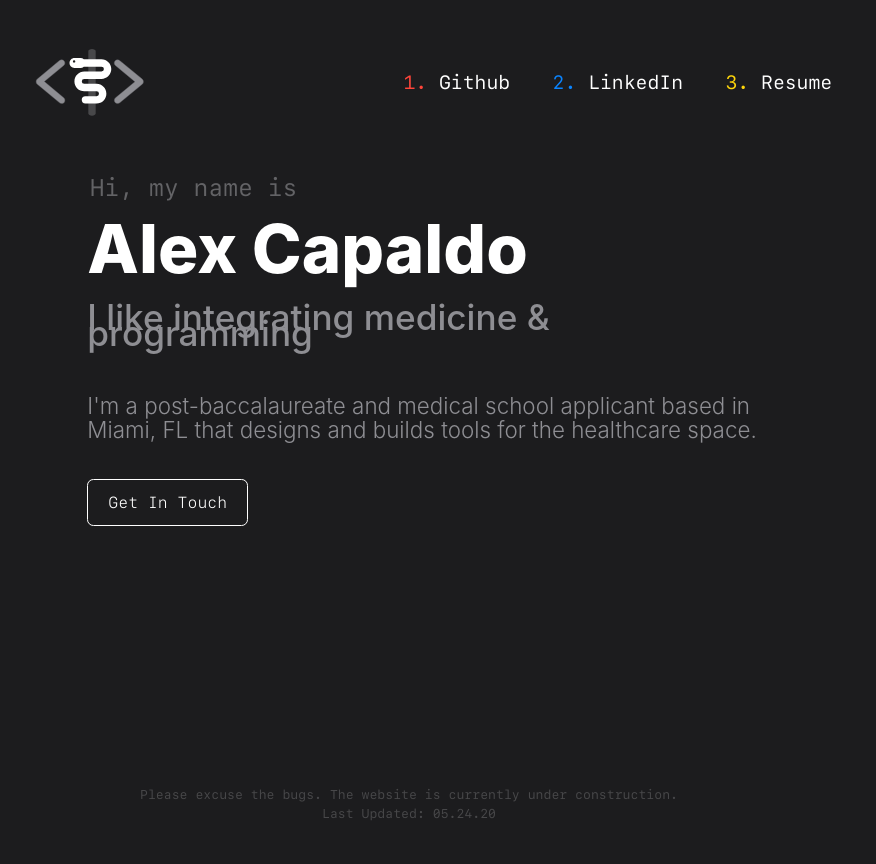
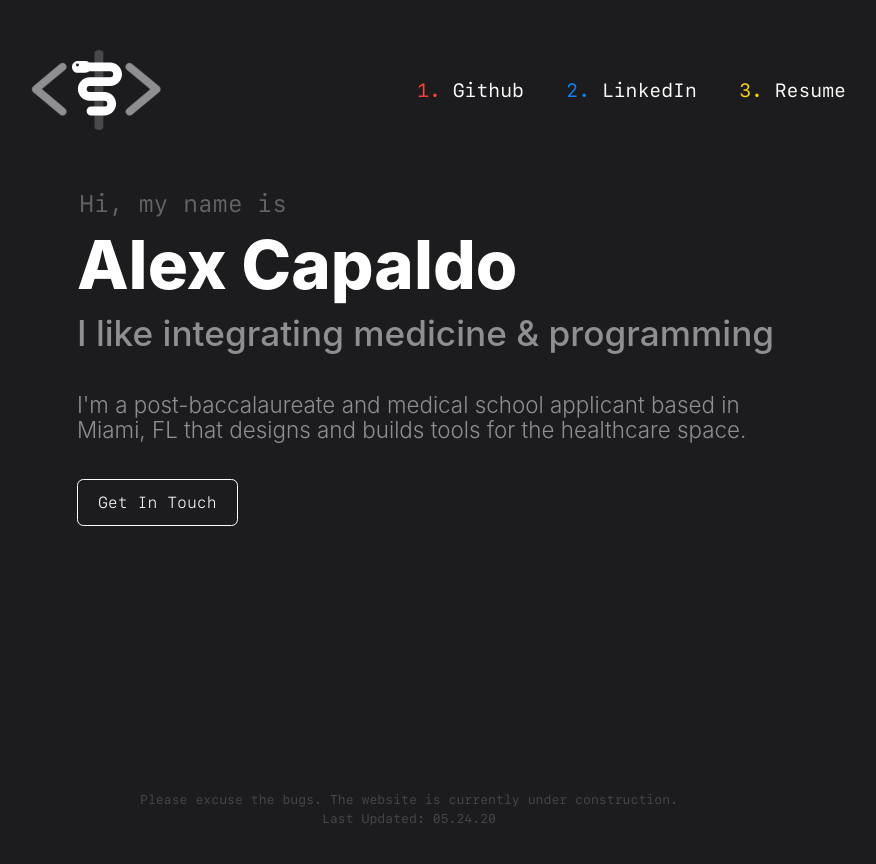
Before and after one commit to capaldo/capaldo.github.io, a Jekyll site: the page built from index.md, in a window 1280 px wide. Shown: the top 864 px of the page, without its empty margins (231-1107 px from the left). Built offline with Jekyll 4.4.1, drawn with Linux system fonts in a browser that asks for light colours; some web fonts are replaced.

Commit message:
formatting changes

```diff
--- a/css/base.css
+++ b/css/base.css
@@ -108,10 +108,15 @@
 }
 
 .iconHeader {
+    opacity: 0;
     grid-area: headerLeft;
     place-self: center;
-    opacity: 0;
     animation: fadeIn 0.5s 3.0s ease-in-out forwards;
+}
+
+svg.iconSmall {
+    width: 250px;
+    height: auto;
 }
 
 .bracketLeftSmall, .bracketRightSmall {
@@ -182,11 +187,11 @@
 }
 
 .footer {
+    opacity: 0;
     grid-area: footer;
     place-self: center;
     text-align: center;
     font-family: "SFMono";
-    opacity: 0;
     font-size: 0.8em;
     color: var(--grey1);
     animation: fadeIn 0.5s 4.0s ease-in-out forwards;
@@ -262,8 +267,8 @@
 }
 
 a.btnEmail {
+    opacity: 0;
     display: inline;
-    opacity: 0;
     padding: 10px 20px;
     font-family: "SFMono";
     font-size: 1.0em;
@@ -272,7 +277,7 @@
     text-decoration: none;
     border: 0.1em solid var(--white);
     border-radius: 0.4em;
-    animation: fadeInUp 0.5s 3.9s ease-in-out forwards;
+    animation: fadeInUp 0.5s 4.0s ease-in-out forwards;
     transition: 0.3s;
 }
 
@@ -286,21 +291,21 @@
 }
 
 svg.iconLarge {
-    width: 100%;
+    width: 500px;
     height: auto;
-    animation: zoomOut 0.4s 2.2s linear forwards;
+    animation: zoomOut 0.4s 2.0s linear forwards;
     z-index: -1;
 }
 
 .staffLarge {
+    opacity: 0;
     fill: var(--grey1);
-    opacity: 0;
     animation: fadeIn 0.2s 0.2s ease-in forwards;
 }
 
 .snakeLarge {
+    opacity: 0;
     fill: var(--white);
-    opacity: 0;
     animation: fadeIn 0.2s 0.4s ease-in forwards;
 }
 
@@ -314,11 +319,6 @@
     stroke-dasharray: 1000;
     stroke-dashoffset: 1000;
     animation: dashRight 0.5s 0.8s linear forwards, bracketFadeIn 0.4s 1.1s ease-in forwards;
-}
-
-svg.iconSmall {
-    width: 100%;
-    height: auto;
 }
 
 @media screen and (max-width: 600px) {
@@ -344,6 +344,11 @@
 
     svg.iconSmall {
 	max-height: 100px;
+    }
+
+    svg.iconLarge {
+	width: 100%;
+	height: auto;
     }
 
     a.redNav, a.blueNav {
@@ -373,5 +378,4 @@
     .footer {
 	font-size: 0.5em;
     }
-
 }
```
